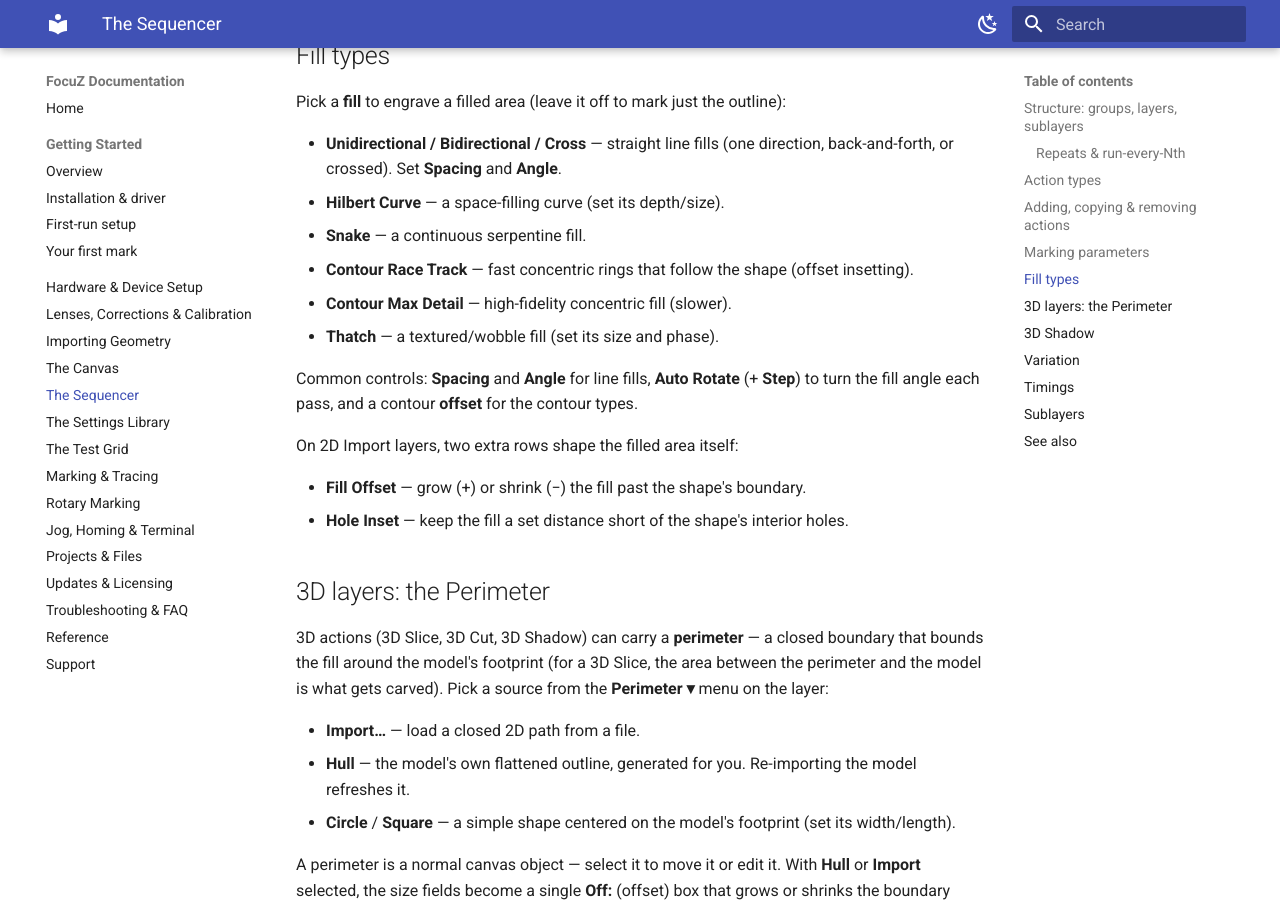
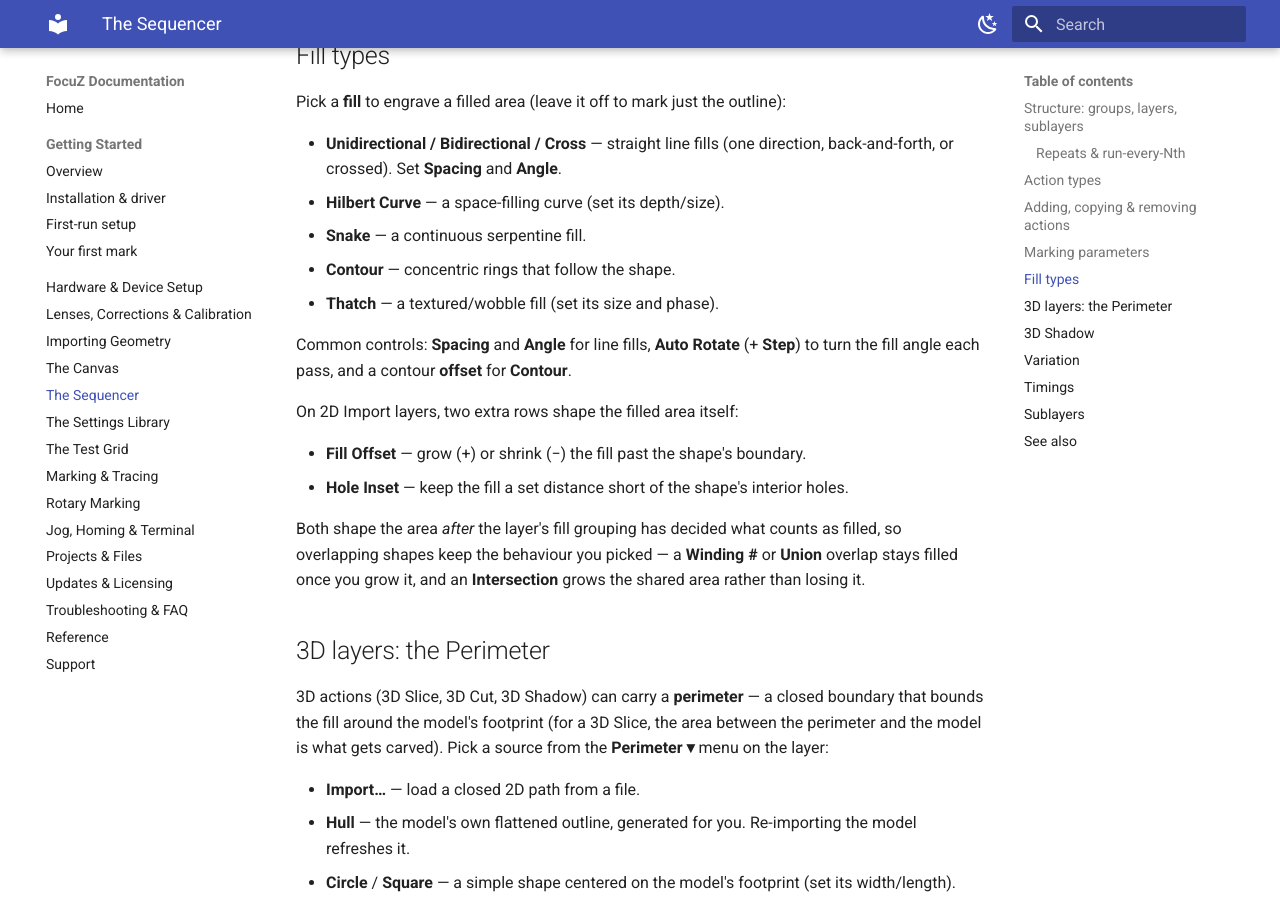
Before and after one commit to Lokahi-Shop/focuz-docs, an MkDocs documentation site: the page built from docs/sequencer.md, in a window 1280 px wide and 900 px high, scrolled down 3160 px. Built offline with MkDocs 1.6.1 and Material for MkDocs 9.7.7, drawn with Linux system fonts in a browser that asks for light colours.

Commit message:
docs: fill shaping respects fill grouping; drop the hidden Contour Max Detail
Fill Offset / Hole Inset now shape the region AFTER the layer's fill grouping is
applied, so a Winding #/Union overlap stays filled when grown and Intersection
grows the shared area instead of collapsing. Also corrects the fill-type list:
"Contour Max Detail" is hidden and "Contour Race Track" is shown to users simply
as "Contour".

Co-Authored-By: Claude Opus 5 (1M context) <noreply@anthropic.com>

```diff
--- a/docs/sequencer.md
+++ b/docs/sequencer.md
@@ -108,17 +108,20 @@ Pick a **fill** to engrave a filled area (leave it off to mark just the outline)
   crossed). Set **Spacing** and **Angle**.
 - **Hilbert Curve** — a space-filling curve (set its depth/size).
 - **Snake** — a continuous serpentine fill.
-- **Contour Race Track** — fast concentric rings that follow the shape (offset insetting).
-- **Contour Max Detail** — high-fidelity concentric fill (slower).
+- **Contour** — concentric rings that follow the shape.
 - **Thatch** — a textured/wobble fill (set its size and phase).
 
 Common controls: **Spacing** and **Angle** for line fills, **Auto Rotate** (+ **Step**) to turn the fill
-angle each pass, and a contour **offset** for the contour types.
+angle each pass, and a contour **offset** for **Contour**.
 
 On 2D Import layers, two extra rows shape the filled area itself:
 
 - **Fill Offset** — grow (+) or shrink (−) the fill past the shape's boundary.
 - **Hole Inset** — keep the fill a set distance short of the shape's interior holes.
+
+Both shape the area *after* the layer's fill grouping has decided what counts as filled, so overlapping
+shapes keep the behaviour you picked — a **Winding #** or **Union** overlap stays filled once you grow it,
+and an **Intersection** grows the shared area rather than losing it.
 
 ## 3D layers: the Perimeter
 
```
